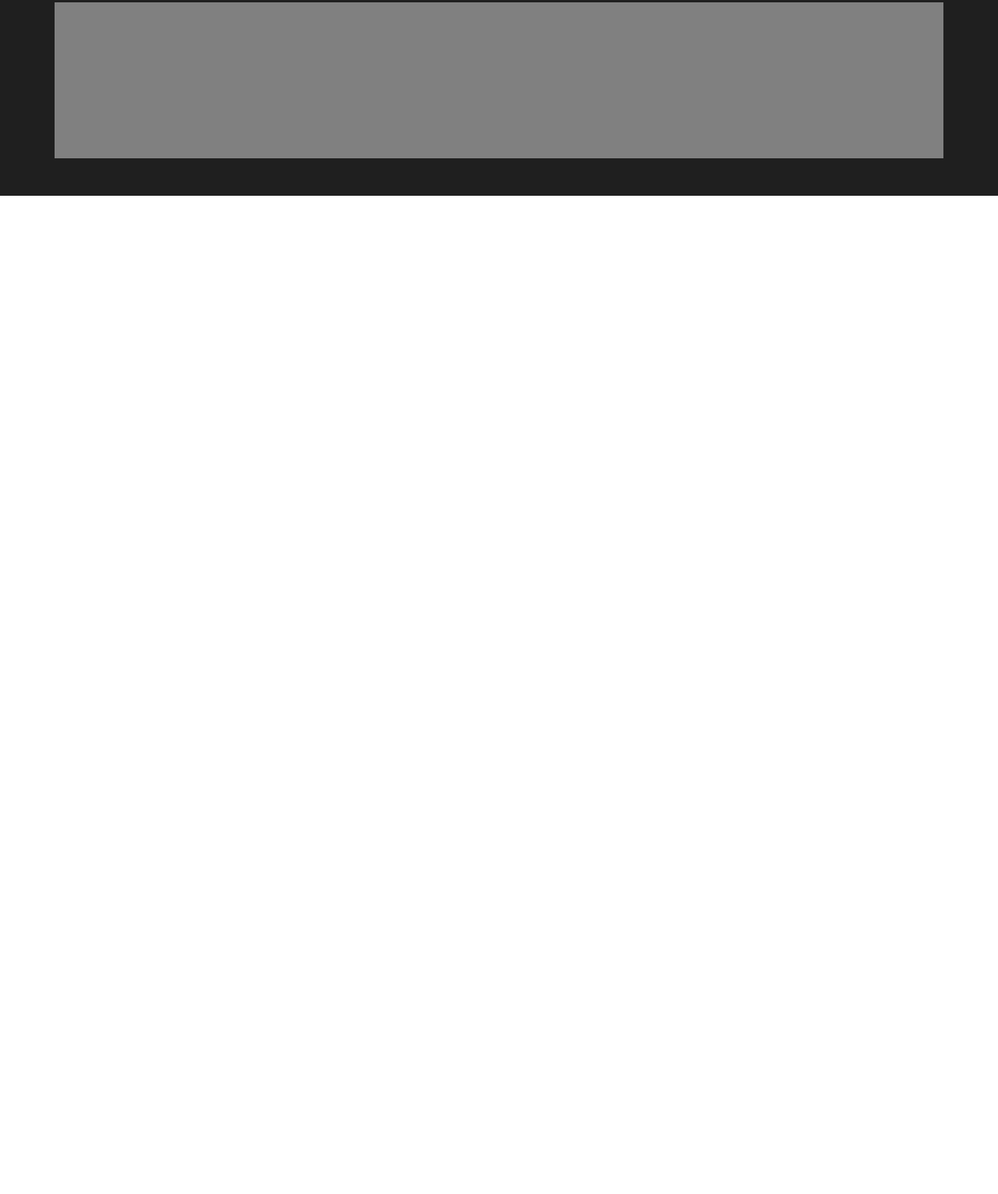
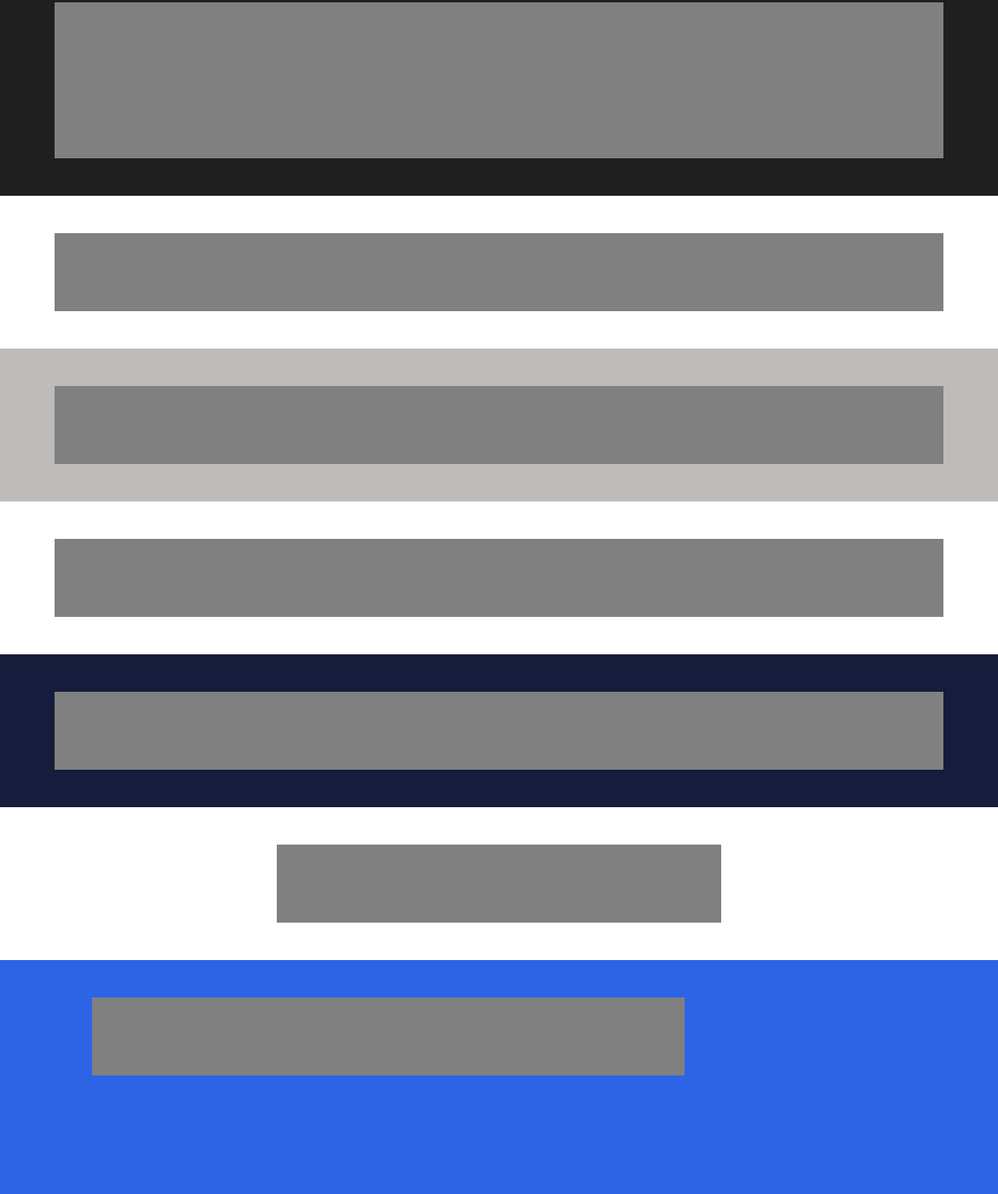
Before and after one commit to Matteoga95/htmlcss-playstation, a plain HTML site: page index.html in a window 1280 px wide. Shown: the part 2337-3868 px from the top of the page at 78% size. Before the commit the page ends 2588 px from the top, so only its background shows below. Drawn offline with nearby package versions, Linux system fonts and the light colour scheme.

Commit message:
footer layout

```diff
--- a/Assets/css/style.css
+++ b/Assets/css/style.css
@@ -13,10 +13,26 @@
 #new_games{
     background-color: var(--bg_dark_gray);
 }
+#playplus{
+    background-color: var(--bg_light_gray);
+}
+#playnow{
+    background-color: var(--bg_dark_blu);
+}
+
+footer{
+
+    background-color: var(--bg_primary_blu_light);
+}
 /* #region debug */
 .debug > header{
     height: 100px;
     background-color: red;
+}
+
+.debug > footer{
+    height: 300px;
+
 }
 
 
--- a/index.html
+++ b/index.html
@@ -43,7 +43,7 @@
 
         </section>
 
-        <!-- playstation section -->
+        <!-- play5 section -->
         <section>
             <div class="play5"></div>
 
@@ -90,9 +90,101 @@
         </section>
 
 
+        <!-- play4 section -->
+        <section>
+            <div class="play4"></div>
+
+
+
+            <div class="container py-5">
+                <div class="row row-cols-1 row-cols-md-3 justify-content-between ">
+                    <div class="col"></div>
+                    <div class="col"></div>
+                    <div class="col"></div>
+
+                </div>
+            </div>
+        </section>
+
+
+
+        <!-- play plus section -->
+        <section>
+            <div id="playplus">
+
+                <div class="container py-5">
+                    <div class="row row-cols-1 row-cols-md-2 justify-content-between ">
+                        <div class="col"></div>
+                        <div class="col"></div>
+
+                    </div>
+                </div>
+            </div>
+
+
+
+        </section>
+
+
+        <!-- play store section -->
+        <section>
+
+
+            <div class="container py-5">
+                <div class="row row-cols-1 row-cols-md-3 justify-content-between ">
+                    <div class="col"></div>
+                    <div class="col"></div>
+                    <div class="col"></div>
+
+                </div>
+            </div>
+        </section>
+
+
+        <!-- play now section -->
+        <section>
+            <div id="playnow">
+
+                <div class="container py-5">
+                    <div class="row row-cols-1 row-cols-md-2 justify-content-between ">
+                        <div class="col"></div>
+                        <div class="col"></div>
+
+                    </div>
+                </div>
+            </div>
+        </section>
+
+        <!-- social section -->
+        <section>
+
+            <div class="container py-5">
+                <div class="row row-cols-2 row-cols-md-4 justify-content-center ">
+                    <div class="col"></div>
+                    <div class="col"></div>
+
+                </div>
+
+            </div>
+        </section>
+
+
+
 
     </main>
-    <footer></footer>
+
+
+    <footer>
+        <div class="container py-5 ">
+            <div class="row justify-content-center ">
+                <div class="col-12 col-md-8"></div>
+
+                <div class=" col-12 col-md-3"></div>
+
+            </div>
+
+        </div>
+    </footer>
 
 
 
```
